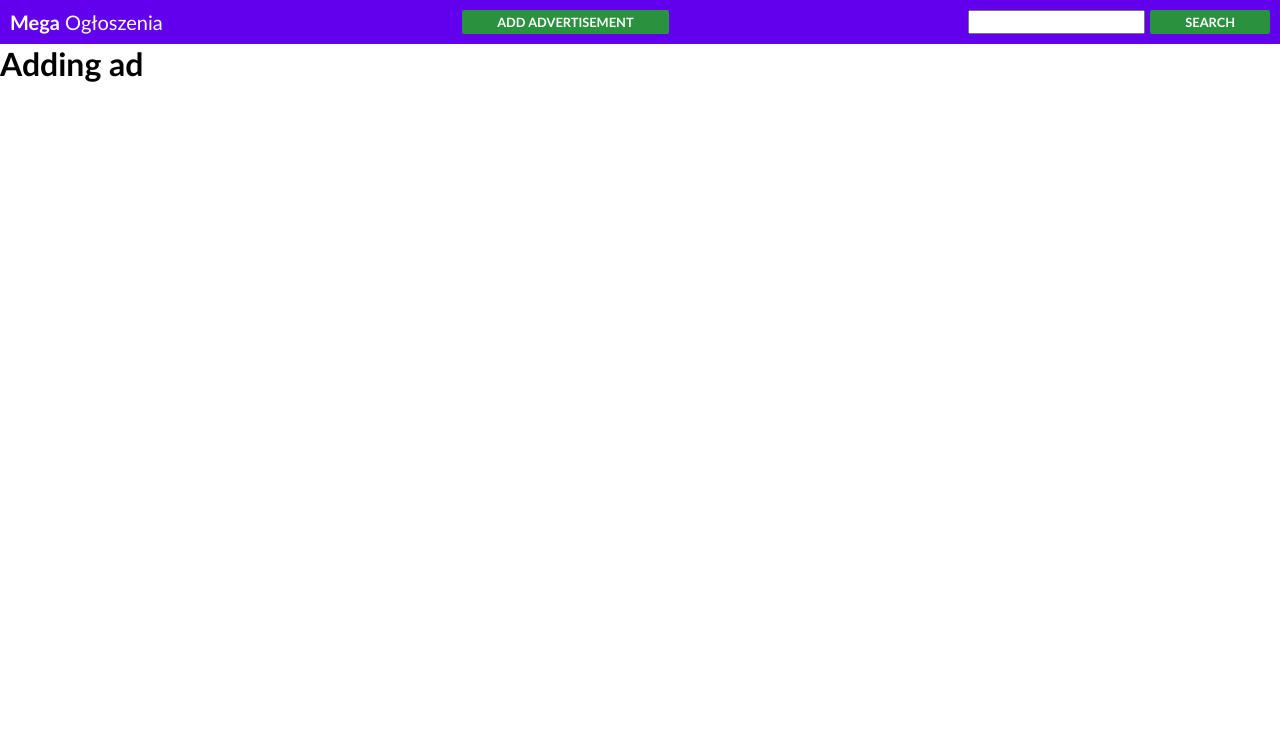
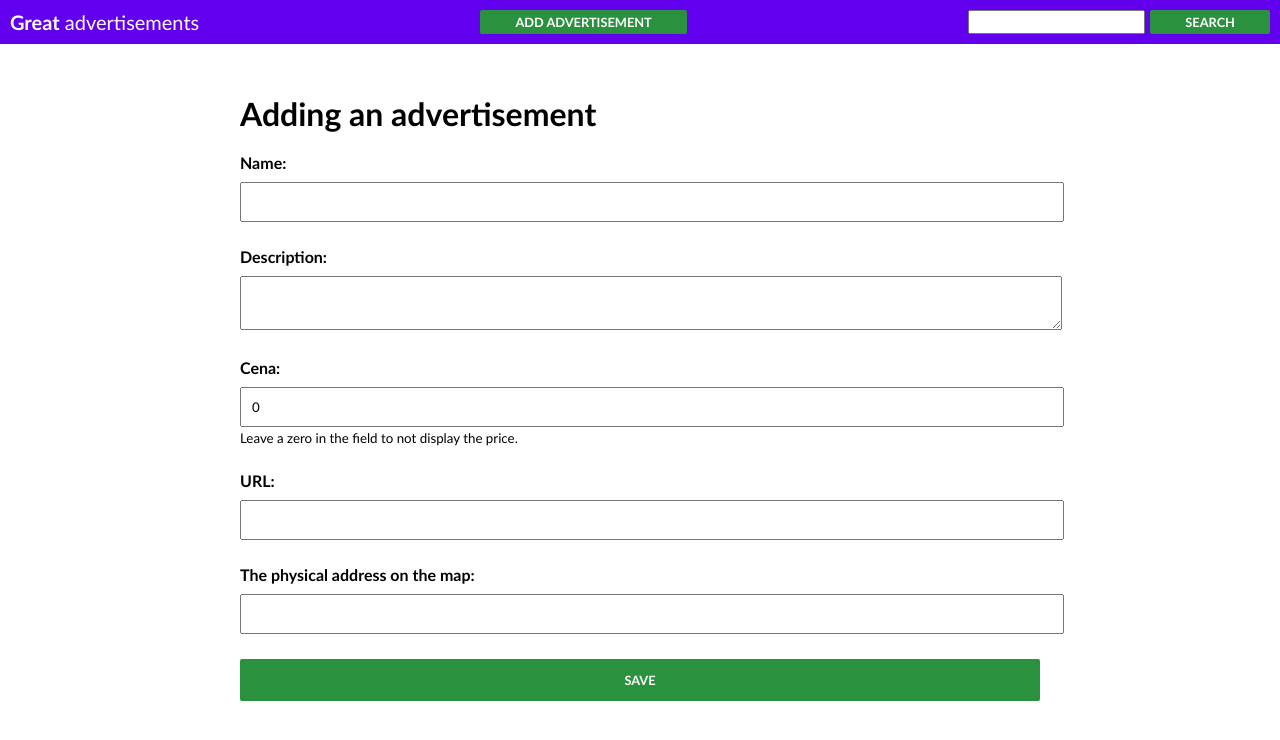
Before and after one commit to Jednookiprogramista/MegaAdsFront, a React (Create React App) app: page /add in a window 1280 px wide. Shown: the top 740 px of the page. Built offline with nearby package versions, Linux system fonts and the light colour scheme; no server answers.

Commit message:
Added possibilities to add advertisements on the map by geocoding

```diff
--- /dev/null
+++ b/src/components/AddForm/AddForm.css
@@ -0,0 +1,22 @@
+.add-form {
+    width: 800px;
+    margin: 50px auto;
+}
+.add-form label {
+    display: block;
+    margin-top: 20px;
+    font-weight: bold;
+    margin-bottom: 25px;
+}
+.add-form label small {
+    font-weight: normal;
+}
+.add-form input, .add-form textarea {
+    width: 100%;
+    margin-top: 10px;
+    padding: 10px;
+}
+.add-form button {
+    padding: 10px;
+    width: 100%;
+}
--- a/src/components/AddForm/AddForm.tsx
+++ b/src/components/AddForm/AddForm.tsx
@@ -1,10 +1,118 @@
-import React from "react";
-
+import React, {SyntheticEvent, useState} from 'react';
+import {Btn} from "../common/Btn";
+import {geocode} from "../../utils/geocoding";
+import {apiUrl} from "../../config/api";
+import './AddForm.css';
 export const AddForm = () => {
+    const [loading, setLoading] = useState(false);
+    const [id, setId] = useState('');
+    const [form, setForm] = useState({
+        name: '',
+        description: '',
+        price: 0,
+        url: '',
+        address: '',
+    });
+    const saveAd = async (e: SyntheticEvent) => {
+        e.preventDefault();
+        setLoading(true);
+        try {
+            const {lat, lon} = await geocode(form.address);
+            const res = await fetch(`${apiUrl}/ad`, {
+                method: 'POST',
+                headers: {
+                    'Content-Type': 'application/json',
+                },
+                body: JSON.stringify({
+                    ...form,
+                    lat,
+                    lon,
+                }),
+            });
+            const data = await res.json();
+            setId(data.id);
+        } finally {
+            setLoading(false);
+        }
+    };
+    const updateForm = (key: string, value: any) => {
+        setForm(form => ({
+            ...form,
+            [key]: value,
+        }));
+    };
+    if (loading) {
+        return <h2>Advertisement is being added...</h2>;
+    }
+    if (id) {
+        return <h2>Your ad "{form.name}" has been successfully added to the site under the ID: {id}.</h2>;
+    }
     return (
-        <form action="">
-        <h1>Adding ad</h1>
-
-    </form>
+        <form action="" className="add-form" onSubmit={saveAd}>
+            <h1>Adding an advertisement</h1>
+            <p>
+                <label>
+                    Name: <br/>
+                    <input
+                        type="text"
+                        name="name"
+                        required
+                        maxLength={99}
+                        value={form.name}
+                        onChange={e => updateForm('name', e.target.value)}
+                    />
+                </label>
+            </p>
+            <p>
+                <label>
+                    Description: <br/>
+                    <textarea
+                        name="description"
+                        maxLength={999}
+                        value={form.description}
+                        onChange={e => updateForm('description', e.target.value)}
+                    />
+                </label>
+            </p>
+            <p>
+                <label>
+                    Cena: <br/>
+                    <input
+                        type="number"
+                        name="price"
+                        required
+                        maxLength={99}
+                        value={form.price}
+                        onChange={e => updateForm('price', Number(e.target.value))}
+                    /> <br/>
+                    <small>Leave a zero in the field to not display the price.</small>
+                </label>
+            </p>
+            <p>
+                <label>
+                    URL: <br/>
+                    <input
+                        type="url"
+                        name="url"
+                        maxLength={99}
+                        value={form.url}
+                        onChange={e => updateForm('url', e.target.value)}
+                    />
+                </label>
+            </p>
+            <p>
+                <label>
+                    The physical address on the map: <br/>
+                    <input
+                        type="text"
+                        name="address"
+                        required
+                        value={form.address}
+                        onChange={e => updateForm('address', e.target.value)}
+                    />
+                </label>
+            </p>
+            <Btn text="Save"/>
+        </form>
     );
 }
--- a/src/components/layout/Header.tsx
+++ b/src/components/layout/Header.tsx
@@ -15,7 +15,7 @@ export const Header = () => {
     return (
         <header>
             <h1>
-                <strong>Mega</strong> Ogłoszenia
+                <strong>Great</strong> advertisements
             </h1>
             <Btn  to="/add" text="Add advertisement"/>
             <form className="search" onSubmit={setSearchFromLocalState}>
--- /dev/null
+++ b/src/config/api.ts
@@ -0,0 +1 @@
+export const apiUrl = process.env.REACT_APP_API_URL ?? 'http://localhost:3001';
--- /dev/null
+++ b/src/utils/geocoding.ts
@@ -0,0 +1,12 @@
+export const geocode = async (address: string): Promise<{
+    lat: number;
+    lon: number;
+}> => {
+    const geoRes = await fetch(`https://nominatim.openstreetmap.org/search?format=json&q=${encodeURIComponent(address)}`);
+    const geoData = await geoRes.json();
+
+    const lat = parseFloat(geoData[0].lat);
+    const lon = parseFloat(geoData[0].lon);
+
+    return {lat, lon};
+}
```
